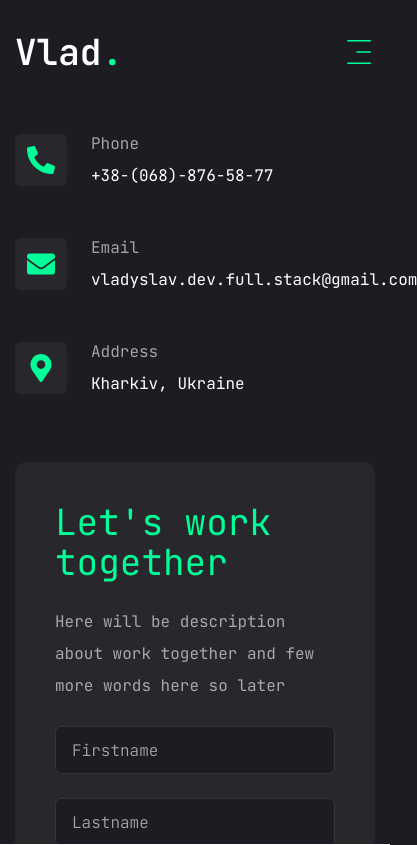
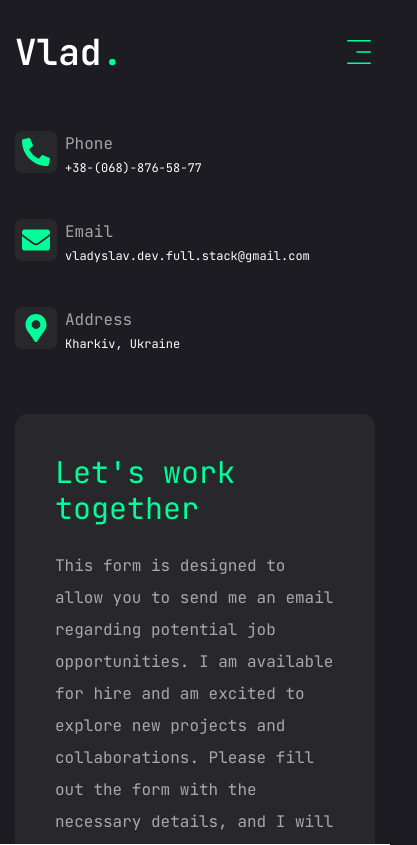
Before and after one commit to sevenlays/Personal_portfolio, a Next.js app: page /contact in a window 390 px wide. Shown: the top 845 px of the page, 417 px wide, since content can reach past the window. Built offline with nearby package versions, Linux system fonts and the light colour scheme.

Commit message:
added form fixed small bugs

```diff
--- a/app/contact/page.tsx
+++ b/app/contact/page.tsx
@@ -1,20 +1,7 @@
 'use client';
 
-import { Button } from '@/components/ui/button';
-import { Input } from '@/components/ui/input';
-import { Textarea } from '@/components/ui/textarea';
-
-import {
-  Select,
-  SelectContent,
-  SelectGroup,
-  SelectTrigger,
-  SelectValue,
-  SelectItem,
-  SelectLabel,
-} from '@/components/ui/select';
-
 import { FaPhoneAlt, FaEnvelope, FaMapMarkerAlt } from 'react-icons/fa';
+import Link from 'next/link';
 
 const info = [
   {
@@ -36,6 +23,9 @@ const info = [
 
 import { motion } from 'framer-motion';
 
+// components
+import Form from '@/components/Form';
+
 const Contact = () => {
   return (
     <motion.section
@@ -49,57 +39,26 @@ const Contact = () => {
       <div className='container mx-auto'>
         <div className='flex flex-col xl:flex-row gap-[30px]'>
           {/* Form */}
-          <div className='xl:h-[54%] order-2 xl:order-none'>
-            <form className='flex flex-col gap-6 p-10 bg-[#27272c] rounded-xl'>
-              <h3 className='text-4xl text-accent'>Let's work together</h3>
-              <p className='text-white/60'>
-                Here will be description about work together and few more words
-                here so later
-              </p>
-              {/* input */}
-              <div className='grid grid-cols-1 md:grid-cols-2 gap-6'>
-                <Input type='firstname' placeholder='Firstname' />
-                <Input type='lastname' placeholder='Lastname' />
-                <Input type='email' placeholder='Email' />
-                <Input type='phone' placeholder='Phone number' />
-              </div>
-              {/* select */}
-              <Select>
-                <SelectTrigger className='w-full'>
-                  <SelectValue placeholder='Select a service' />
-                </SelectTrigger>
-                <SelectContent>
-                  <SelectGroup>
-                    <SelectLabel>Select a service</SelectLabel>
-                    <SelectItem value='est'>Frontend Development</SelectItem>
-                    <SelectItem value='cst'>Backend Development</SelectItem>
-                    <SelectItem value='mst'>Full-Stack Development</SelectItem>
-                  </SelectGroup>
-                </SelectContent>
-              </Select>
-              {/* text-area */}
-              <Textarea
-                className='h-[200px]'
-                placeholder='Type your message here.'
-              />
-              {/* btn */}
-              <Button size='md' className='max-w-40'>
-                Send message
-              </Button>
-            </form>
-          </div>
+          <Form />
           {/* info */}
           <div className='flex-1 flex items-center xl:justify-end order-1 xl:order-none mb-8 xl:mb-0'>
             <ul className='flex flex-col gap-10'>
               {info.map((item, index) => {
                 return (
-                  <li key={index} className='flex items-center gap-6'>
-                    <div className='w-[52px] h-[52px] xl:w-[72px] xl:h-[72px] bg-[#27272c] text-accent rounded-md flex items-center justify-center'>
+                  <li
+                    key={index}
+                    className='flex items-center gap-2 md:gap-6 justify-center'
+                  >
+                    <div className='w-[42px] h-[42px] md:w-[52px] md:h-[52px] xl:w-[72px] xl:h-[72px] bg-[#27272c] text-accent rounded-md flex items-center justify-center'>
                       <div className='text-[28px]'>{item.icon}</div>
                     </div>
                     <div className='flex-1'>
-                      <p className='text-white/60'>{item.title}</p>
-                      <h3 className='text-ml md:text-xl'>{item.description}</h3>
+                      <p className='text-white/60 text-1xl'>{item.title}</p>
+                      <Link href=''>
+                        <h3 className='text-xs md:text-xl'>
+                          {item.description}
+                        </h3>
+                      </Link>
                     </div>
                   </li>
                 );
--- a/app/resume/page.tsx
+++ b/app/resume/page.tsx
@@ -26,10 +26,10 @@ const about = {
     { fieldName: 'Phone', fieldValue: '+380688765877' },
     { fieldName: 'Experiance', fieldValue: '2 years' },
     { fieldName: 'Nationality', fieldValue: 'Ukrainian' },
-    { fieldName: 'Languages', fieldValue: 'English, Ukrainian' },
-    { fieldName: 'Email', fieldValue: 'vladyslav.dev.full.stack@gmail.com' },
+    // { fieldName: 'Languages', fieldValue: 'English, Ukrainian' },
+    // { fieldName: 'Email', fieldValue: 'vladyslav.dev.full.stack@gmail.com' },
     { fieldName: 'English Level', fieldValue: 'B1' },
-    { fieldName: 'Telegram', fieldValue: 't.me/Vladislav_Ivanov_Dev' },
+    // { fieldName: 'Telegram', fieldValue: 't.me/Vladislav_Ivanov_Dev' },
   ],
 };
 
@@ -69,7 +69,7 @@ const education = {
   items: [
     {
       institution: 'Mate Acamedy',
-      degree: 'Full-stack Web Developer (Full-Day)',
+      degree: 'Full-stack Web Developer',
       duration: 'Mar 2024 - Jul 2024',
     },
     {
--- a/app/work/page.tsx
+++ b/app/work/page.tsx
@@ -53,7 +53,7 @@ const projects = [
       "HTML, SCSS, and JavaScript-powered landing page boasts a modern design that's both sleek and adaptable to any device.",
     stack: [{ name: 'Html 5' }, { name: 'Sass' }, { name: 'Javascript' }],
     image: '/assets/work/bike.jpg',
-    live: 'https://sevenlays.github.io/layout_landing-page/',
+    live: 'https://sevenlays.github.io/My_Bike_Landing/',
     github: 'https://github.com/sevenlays/My_Bike_Landing/',
   },
   {
@@ -69,7 +69,7 @@ const projects = [
       { name: 'Typescript' },
     ],
     image: '/assets/work/todo.jpg',
-    live: 'https://sevenlays.github.io/react_todo-app-with-api/',
+    live: 'https://sevenlays.github.io/TODO_app/',
     github: 'https://github.com/sevenlays/TODO_app/',
   },
   {
--- /dev/null
+++ b/components/Form.tsx
@@ -0,0 +1,193 @@
+'use client';
+import { useEffect, useState } from 'react';
+import { Button } from './ui/button';
+import { Input } from './ui/input';
+import {
+  Select,
+  SelectContent,
+  SelectGroup,
+  SelectItem,
+  SelectLabel,
+  SelectTrigger,
+  SelectValue,
+} from './ui/select';
+import { motion } from 'framer-motion';
+import { Textarea } from './ui/textarea';
+import sendEmail from '@/utils/sendEmail';
+
+const clearTemplate = {
+  firstname: '',
+  lastname: '',
+  email: '',
+  phone: '',
+  service: '',
+  message: '',
+};
+
+const Form = () => {
+  const [formData, setFormData] = useState({
+    firstname: '',
+    lastname: '',
+    email: '',
+    phone: '',
+    service: '',
+    message: '',
+  });
+  const [isLoading, setIsLoading] = useState(false);
+  const [isSuccess, setIsSuccess] = useState(false);
+
+  useEffect(() => {
+    let successTimeout: NodeJS.Timeout;
+
+    if (isSuccess) {
+      successTimeout = setTimeout(() => {
+        setIsSuccess(false);
+      }, 3000);
+    }
+
+    return () => {
+      clearTimeout(successTimeout);
+    };
+  }, [isSuccess]);
+
+  const handleReset = () => {
+    setFormData(clearTemplate);
+  };
+
+  const handleSubmit = async (e: React.FormEvent<HTMLFormElement>) => {
+    e.preventDefault();
+
+    const formDataObject: Record<string, unknown> = {
+      firstname: formData.firstname,
+      lastname: formData.lastname,
+      email: formData.email,
+      phone: formData.phone,
+      service: formData.service,
+      message: formData.message,
+    };
+
+    try {
+      setIsLoading(true);
+      const response = await sendEmail(formDataObject);
+      setIsSuccess(true);
+      handleReset();
+      console.log('Email sent successfully:', response);
+    } catch (error) {
+      console.error('Error sending email:', error);
+    } finally {
+      setIsLoading(false);
+    }
+  };
+
+  const handleChange = (value: string) => {
+    setFormData((prevData) => ({
+      ...prevData,
+      service: value,
+    }));
+  };
+
+  return (
+    <div className='xl:h-[54%] order-2 xl:order-none'>
+      <form
+        className='flex flex-col gap-6 p-10 bg-[#27272c] rounded-xl'
+        onSubmit={handleSubmit}
+      >
+        <h3 className='text-3xl md:text-4xl text-accent'>
+          Let's work together
+        </h3>
+        <p className='text-white/60 text-ms'>
+          This form is designed to allow you to send me an email regarding
+          potential job opportunities. I am available for hire and am excited to
+          explore new projects and collaborations. Please fill out the form with
+          the necessary details, and I will get back to you as soon as possible.
+        </p>
+        {/* input */}
+        <div className='grid grid-cols-1 md:grid-cols-2 gap-6'>
+          <Input
+            type='firstname'
+            value={formData.firstname}
+            placeholder='Firstname'
+            onChange={(e) =>
+              setFormData((prev) => ({ ...prev, firstname: e.target.value }))
+            }
+            required
+          />
+          <Input
+            type='lastname'
+            value={formData.lastname}
+            placeholder='Lastname'
+            onChange={(e) =>
+              setFormData((prev) => ({ ...prev, lastname: e.target.value }))
+            }
+            required
+          />
+          <Input
+            type='email'
+            value={formData.email}
+            placeholder='Email'
+            onChange={(e) =>
+              setFormData((prev) => ({ ...prev, email: e.target.value }))
+            }
+            required
+          />
+          <Input
+            type='phone'
+            value={formData.phone}
+            placeholder='Phone number'
+            onChange={(e) =>
+              setFormData((prev) => ({ ...prev, phone: e.target.value }))
+            }
+            required
+          />
+        </div>
+        {/* select */}
+        <Select onValueChange={handleChange}>
+          <SelectTrigger className='w-full'>
+            <SelectValue placeholder='Select a service' />
+          </SelectTrigger>
+          <SelectContent onChange={(e) => console.log(e.target)}>
+            <SelectGroup>
+              <SelectLabel>Select a service</SelectLabel>
+              <SelectItem value='fronent'>Frontend Development</SelectItem>
+              <SelectItem value='backend'>Backend Development</SelectItem>
+              <SelectItem value='fullstack'>Full-Stack Development</SelectItem>
+              <SelectItem value='customapp'>Custom Web App</SelectItem>
+            </SelectGroup>
+          </SelectContent>
+        </Select>
+        {/* text-area */}
+        <Textarea
+          className='h-[200px]'
+          value={formData.message}
+          placeholder='Type your message here.'
+          onChange={(e) =>
+            setFormData((prev) => ({ ...prev, message: e.target.value }))
+          }
+        />
+
+        {/* btn */}
+        <Button size='md' className='max-w-40' type='submit'>
+          {isLoading ? 'Wait for it...' : 'Send message'}
+        </Button>
+        {isSuccess && (
+          <motion.div
+            initial={{ opacity: 0 }}
+            animate={{
+              opacity: 1,
+              transition: { delay: 0, duration: 0.4, ease: 'easeIn' },
+            }}
+            exit={{
+              opacity: 0,
+              transition: { delay: 1, duration: 0.4, ease: 'easeOut' },
+            }}
+            className='text-white/60 text-xs md:text-sm'
+          >
+            Message sent successfully!
+          </motion.div>
+        )}
+      </form>
+    </div>
+  );
+};
+
+export default Form;
--- a/components/Social.tsx
+++ b/components/Social.tsx
@@ -7,7 +7,7 @@ const socials = [
     icon: <FaLinkedin />,
     path: 'https://www.linkedin.com/in/vladyslav-ivanov-34ab4b223/',
   },
-  { icon: <FaTelegram />, path: 'https://t.me/Vladislav_Ivanov_Dev' },
+  { icon: <FaTelegram />, path: 'https://t.me/Vladyslav_Ivanov_Dev' },
   { icon: <FaMobile />, path: 'tel:+380688765877' },
 ];
 
--- a/components/Stats.tsx
+++ b/components/Stats.tsx
@@ -24,11 +24,11 @@ const Stats = () => {
                   end={item.num}
                   duration={5}
                   delay={2}
-                  className='text-4xl xl:text-6xl font-extrabold'
+                  className='text-3xl xl:text-6xl font-extrabold'
                 />
                 <p
                   className={`${
-                    item.text.length < 15 ? 'max-w-[100px]' : 'max-w-[150px]'
+                    item.text.length < 15 ? 'max-w-[80px]' : 'max-w-[100px]'
                   } leading-snug text-white/80`}
                 >
                   {item.text}
--- a/package.json
+++ b/package.json
@@ -16,9 +16,10 @@
     "@radix-ui/react-tabs": "^1.0.4",
     "@radix-ui/react-tooltip": "^1.0.7",
     "@types/swiper": "^6.0.0",
+    "axios": "^1.7.2",
     "class-variance-authority": "^0.7.0",
     "clsx": "^2.1.1",
-    "firebase": "^10.12.2",
+    "emailjs-com": "^3.2.0",
     "framer-motion": "^11.2.11",
     "lucide-react": "^0.395.0",
     "next": "^14.2.4",
@@ -34,6 +35,7 @@
     "@types/node": "^20",
     "@types/react": "^18",
     "@types/react-dom": "^18",
+    "@types/react-google-recaptcha": "^2.1.9",
     "eslint": "^8",
     "eslint-config-next": "14.2.4",
     "postcss": "^8",
--- /dev/null
+++ b/utils/sendEmail.ts
@@ -0,0 +1,32 @@
+import emailjs from 'emailjs-com';
+
+const sendEmail = async (formData: Record<string, unknown>) => {
+  const serviceId = 'workwithme';
+  const temlateId = 'template_workwithme';
+  const userId = 'RAGYksErpZKBw1R2z';
+
+  try {
+    const templateParams = {
+      from_name: formData.firstname + ' ' + formData.lastname,
+      from_email: formData.email,
+      from_phone: formData.phone,
+      from_service: formData.service,
+      message: formData.message,
+    };
+
+    const response = await emailjs.send(
+      serviceId,
+      temlateId,
+      templateParams,
+      userId
+    );
+
+    console.log('Email successfully sent!', response);
+    return response;
+  } catch (error) {
+    console.error('Error sending email:', error);
+    throw error;
+  }
+};
+
+export default sendEmail;
```
Also changed, not shown: app/page.tsx (+3 -8 lines), components/DownLoadCV.tsx (added, +25 -0 lines), 2 other files (tests, documents, lock files or other folders).
